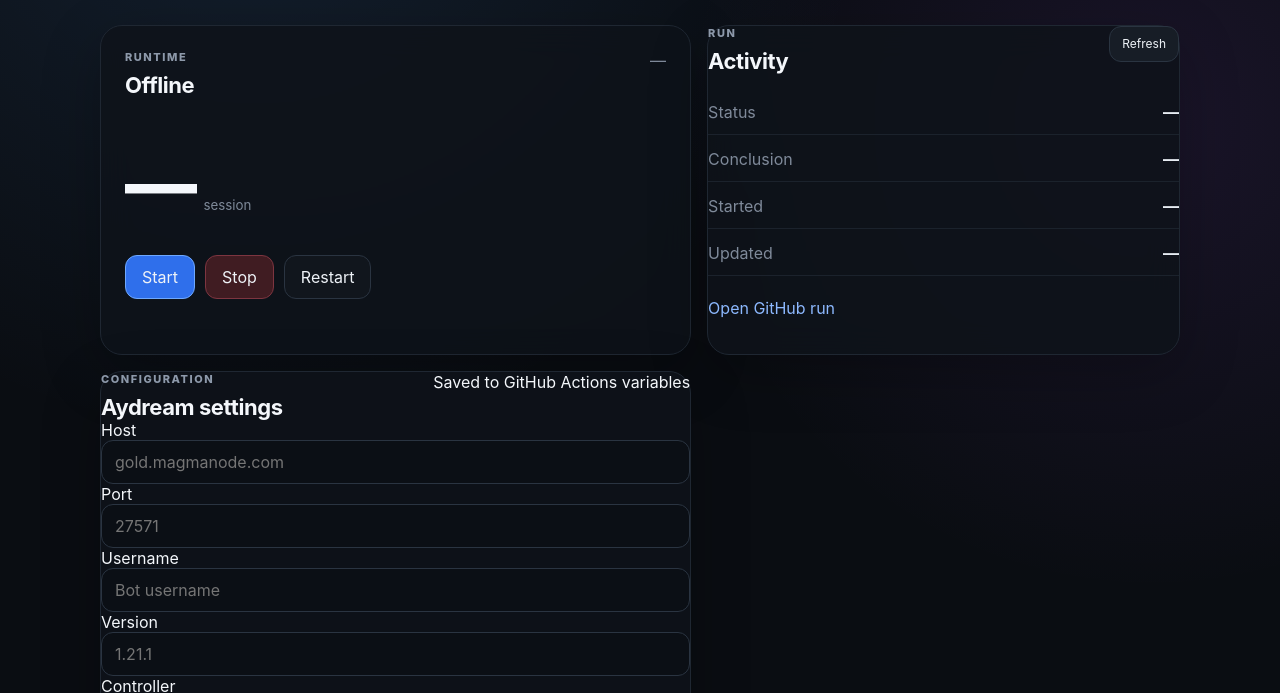
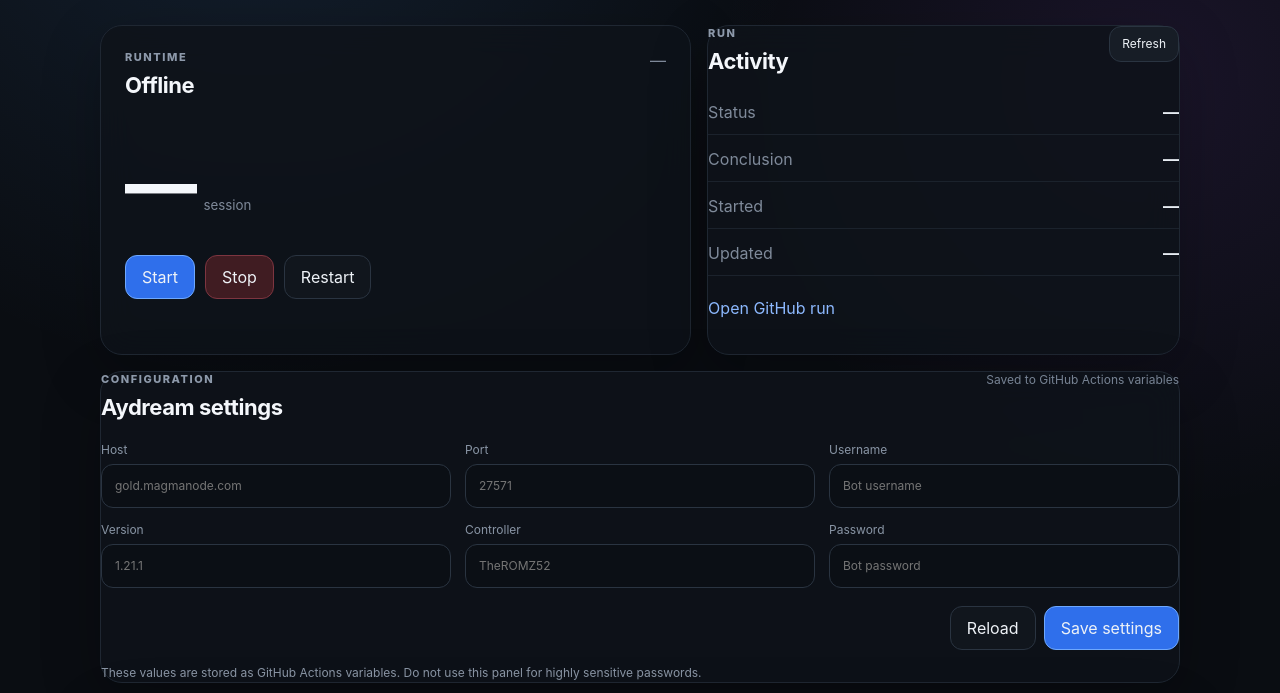
Before and after one commit to TheROMZ52/aydream-bot, a website: page panel/index.html in a window 1280 px wide. Shown: the part 181-874 px from the top of the page. Drawn offline with Linux system fonts and the light colour scheme.

Commit message:
Style Aydream settings panel

```diff
--- a/panel/style.css
+++ b/panel/style.css
@@ -304,3 +304,45 @@ input:focus { border-color: #6ea8fe; }
   .logs-card { grid-column: auto; }
   .key-row { min-width: 0; }
 }
+
+
+.settings-card { grid-column: 1 / -1; }
+
+.settings-note {
+  color: #778394;
+  font-size: 12px;
+}
+
+.settings-grid {
+  display: grid;
+  grid-template-columns: repeat(3, minmax(0, 1fr));
+  gap: 14px;
+  margin-top: 22px;
+}
+
+.settings-grid label {
+  display: grid;
+  gap: 7px;
+  color: #8995a5;
+  font-size: 12px;
+}
+
+.settings-actions {
+  display: flex;
+  justify-content: flex-end;
+  gap: 8px;
+  margin-top: 18px;
+}
+
+.settings-warning {
+  margin: 14px 0 0;
+  color: #8b96a6;
+  font-size: 12px;
+  line-height: 1.5;
+}
+
+@media (max-width: 760px) {
+  .settings-grid { grid-template-columns: 1fr; }
+  .settings-actions { justify-content: stretch; }
+  .settings-actions button { flex: 1; }
+}
```
